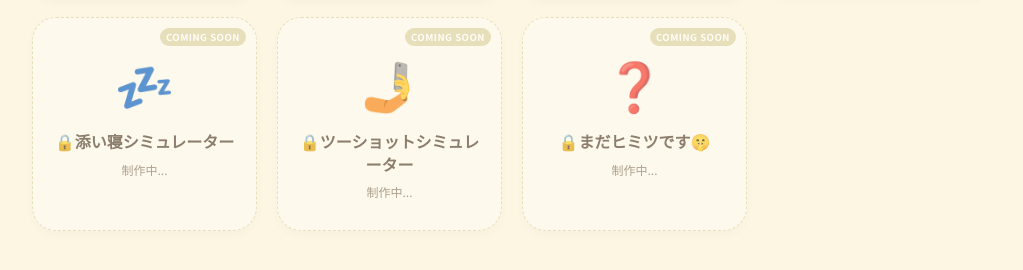
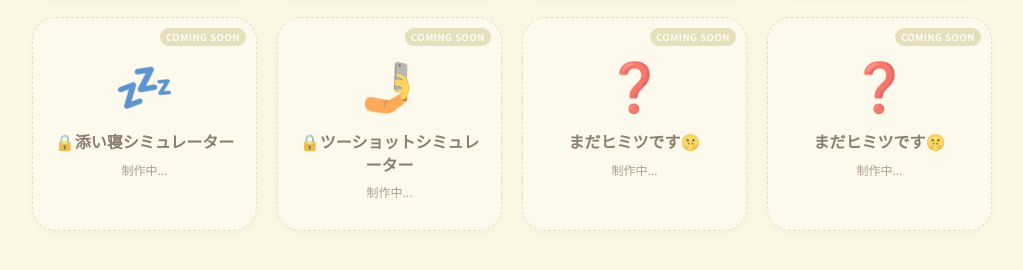
Before and after one commit to qwertyaz111/my-site-hub, a plain HTML site: page index.html in a window 1280 px wide. Shown: the part 736-1006 px from the top of the page, without its empty margins (128-1151 px from the left). Drawn offline with Linux system fonts and the light colour scheme.

Commit message:
Update title text and add new card section

```diff
--- a/index.html
+++ b/index.html
@@ -280,7 +280,13 @@
 
     <div class="card coming-soon">
         <div class="icon">❓</div>
-        <div class="title">🔒まだヒミツです🤫</div>
+        <div class="title">まだヒミツです🤫</div>
+        <div class="status-text">制作中...</div>
+    </div>
+
+    <div class="card coming-soon">
+        <div class="icon">❓</div>
+        <div class="title">まだヒミツです🤫</div>
         <div class="status-text">制作中...</div>
     </div>
 
```
